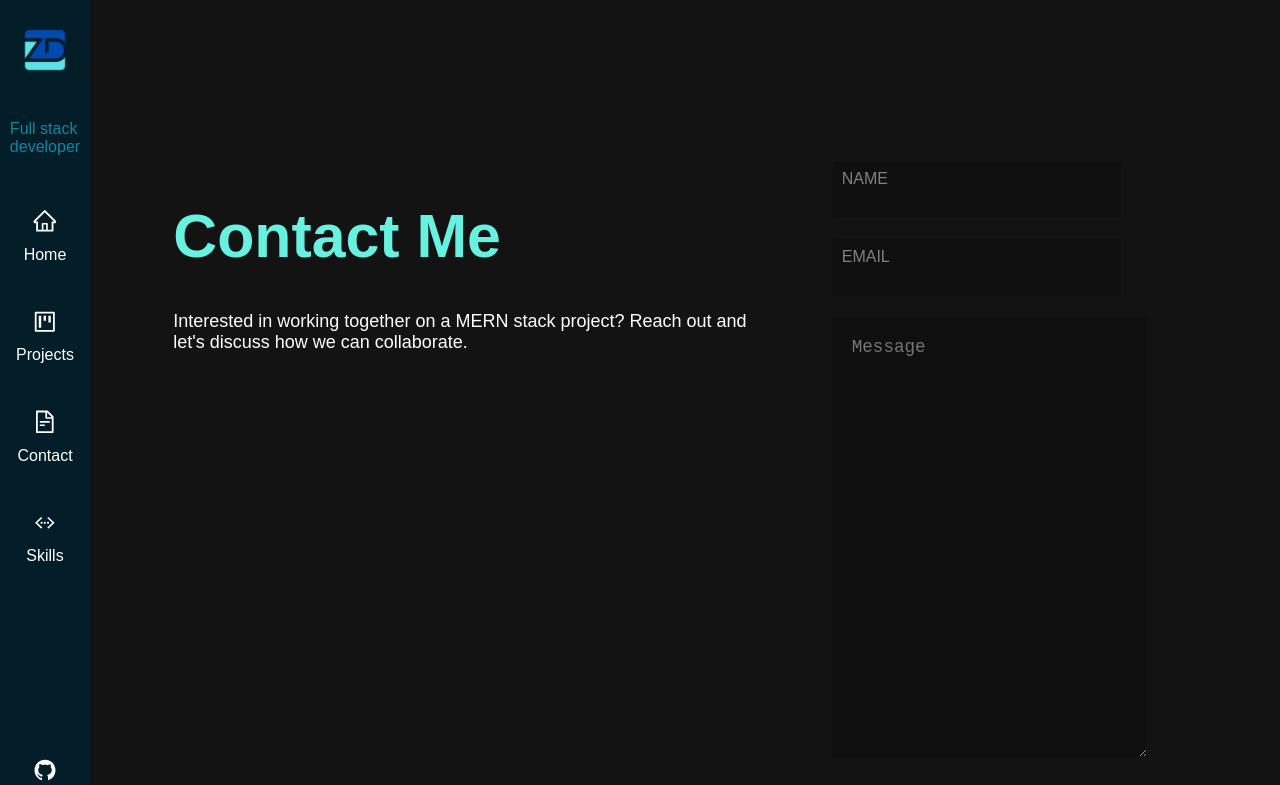
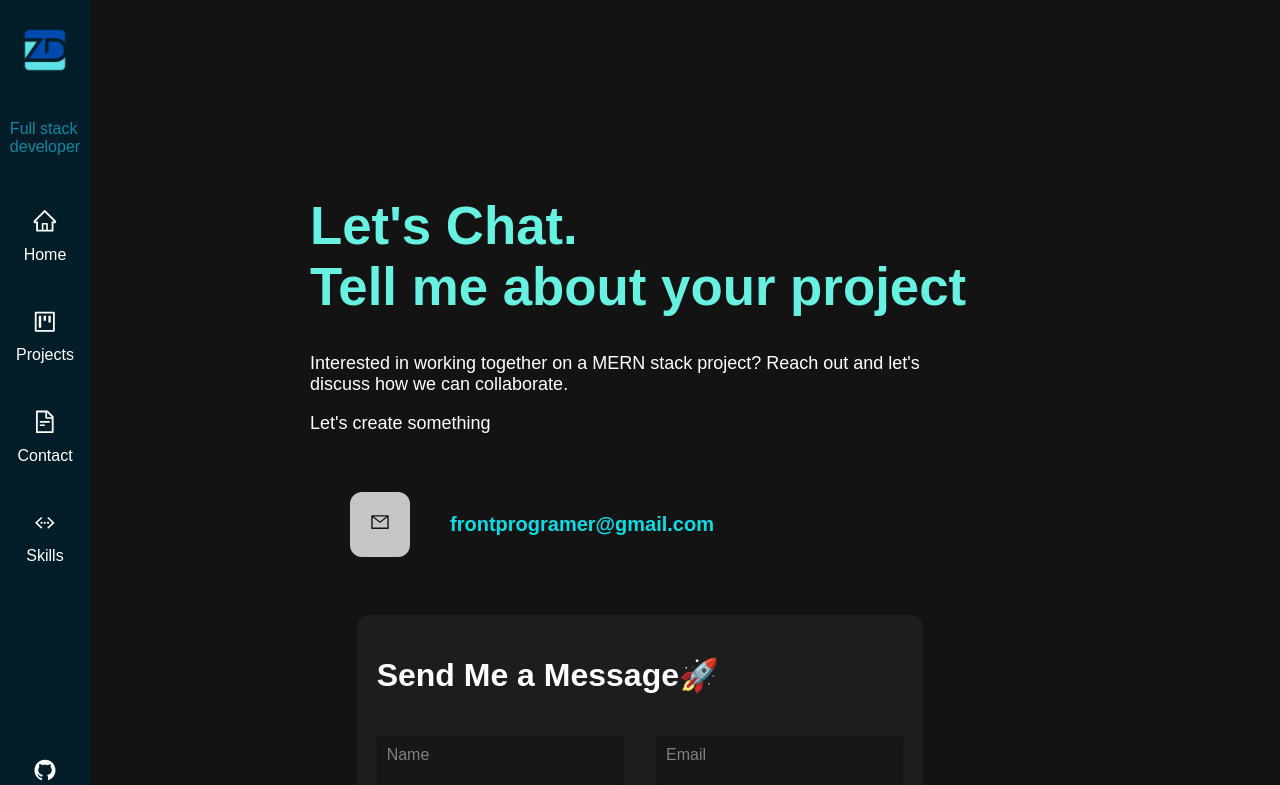
Before and after one commit to Dzenoo/Portfolio, a React (Create React App) app: page /contact in a window 1280 px wide. Shown: the top 785 px of the page. Built offline with nearby package versions, Linux system fonts and the light colour scheme.

Commit message:
Enabling contact form

```diff
--- a/src/components/contact/Contact.css
+++ b/src/components/contact/Contact.css
@@ -1,16 +1,16 @@
 .contact_container {
   display: flex;
   justify-content: space-around;
-  gap: 2rem;
   flex-wrap: wrap;
 }
 
 .contact_text {
-  max-width: 600px;
+  max-width: 660px;
+  animation: contactText 1.2s linear;
 }
 
 .contact_text h1 {
-  font-size: 3.8em;
+  font-size: 3.3em;
   color: #66f1e1;
 }
 
@@ -21,21 +21,26 @@
 }
 
 .contact_form {
-  max-width: 600px;
   display: flex;
   flex-direction: column;
-  justify-content: center;
   align-items: flex-start;
+  max-width: 600px;
   gap: 20px;
+  background-color: #1d1d1d;
+  padding: 20px;
+  border-radius: 12px;
+  animation: contact 1.3s linear;
+}
+
+.contact_form h1 {
+  color: #ffff;
 }
 
 .contact_form .form_control {
   position: relative;
-  width: 250px;
 }
 
 .contact_form .form_control input {
-  width: 100%;
   padding: 1.2em;
   border: 1px solid #131313;
   background-color: rgba(0, 0, 0, 0.2);
@@ -54,7 +59,6 @@
   padding: 10px;
   pointer-events: none;
   font-size: 1em;
-  text-transform: uppercase;
   color: gray;
   transition: 0.6s;
 }
@@ -70,14 +74,19 @@
   border-right: 1px solid aqua;
 }
 
+.contact_form .form_control input:valid,
+.contact_form .form_control input:focus {
+  border: 1px solid #0cdde4;
+}
+
 .contact_form textarea {
-  width: 100%;
+  width: -webkit-fill-available;
   font-size: 1.1rem;
-  border: none;
+  border: 1px solid #0cdde4;
   background-color: rgba(0, 0, 0, 0.2);
   resize: vertical;
   color: #fff;
-  max-height: 400px;
+  max-height: 300px;
   padding: 20px;
 }
 
@@ -118,5 +127,47 @@
 }
 .flex {
   display: flex;
+  justify-content: space-between;
+  align-items: center;
+  gap: 2em;
+}
+
+.mail {
+  display: flex;
+  align-items: center;
   gap: 20px;
+  padding: 40px;
 }
+
+.mail span {
+  background-color: #c6c6c6;
+  border-radius: 12px;
+  padding: 20px;
+  color: #131313;
+  font-size: 20px;
+  font-weight: bold;
+}
+
+.mail .mail_se {
+  color: #0cdde4;
+  background-color: transparent;
+}
+
+@keyframes contact {
+  0% {
+    transform: translateX(80px);
+  }
+
+  100% {
+    transform: translateX(0);
+  }
+}
+@keyframes contactText {
+  0% {
+    transform: translateX(-80px);
+  }
+
+  100% {
+    transform: translateX(0);
+  }
+}
--- a/src/components/contact/Contact.js
+++ b/src/components/contact/Contact.js
@@ -1,4 +1,6 @@
 import React from "react";
+
+import { AiOutlineMail } from "react-icons/ai";
 
 import "./Contact.css";
 
@@ -7,24 +9,36 @@ const Contact = () => {
     <>
       <div className="contact_container">
         <div className="contact_text">
-          <h1>Contact Me</h1>
+          <h1>
+            Let's Chat.
+            <br />
+            Tell me about your project
+          </h1>
           <p>
             Interested in working together on a MERN stack project? Reach out
             and let's discuss how we can collaborate.
           </p>
+          <p>Let's create something </p>
+          <p className="mail">
+            <span>
+              <AiOutlineMail />
+            </span>
+            <span className="mail_se">frontprogramer@gmail.com</span>
+          </p>
         </div>
         <form className="contact_form">
+          <h1>Send Me a Message🚀</h1>
+          <div className="flex">
             <div className="form_control ">
               <input required="required" type="text" />
               <span>Name</span>
-            <i></i>
             </div>
-
             <div className="form_control ">
               <input required="required" type="email" />
               <span>Email</span>
-            <i></i>
             </div>
+          </div>
+
           <textarea placeholder="Message" rows={30}></textarea>
           <button className="send_button">Send</button>
         </form>
--- a/src/components/projects/Projects.css
+++ b/src/components/projects/Projects.css
@@ -31,7 +31,7 @@
   padding: 12px;
   height: 0;
   width: fit-content;
-  background-color: #000000ba;
+  background-color: #000000e7;
   backdrop-filter: blur(5px);
   color: #fff;
   display: flex;
```
Lines whose indentation alone changed are shown as unchanged.
